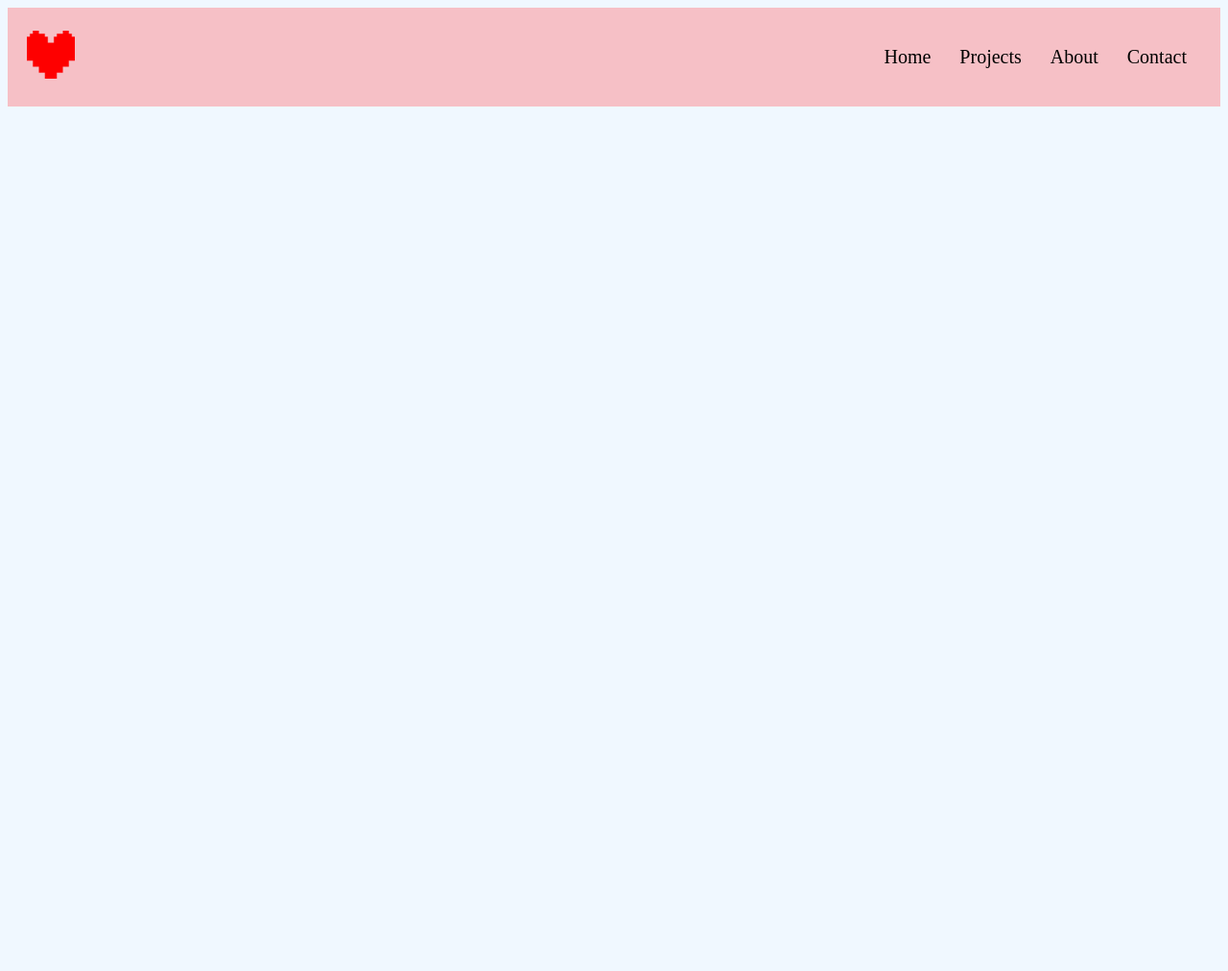
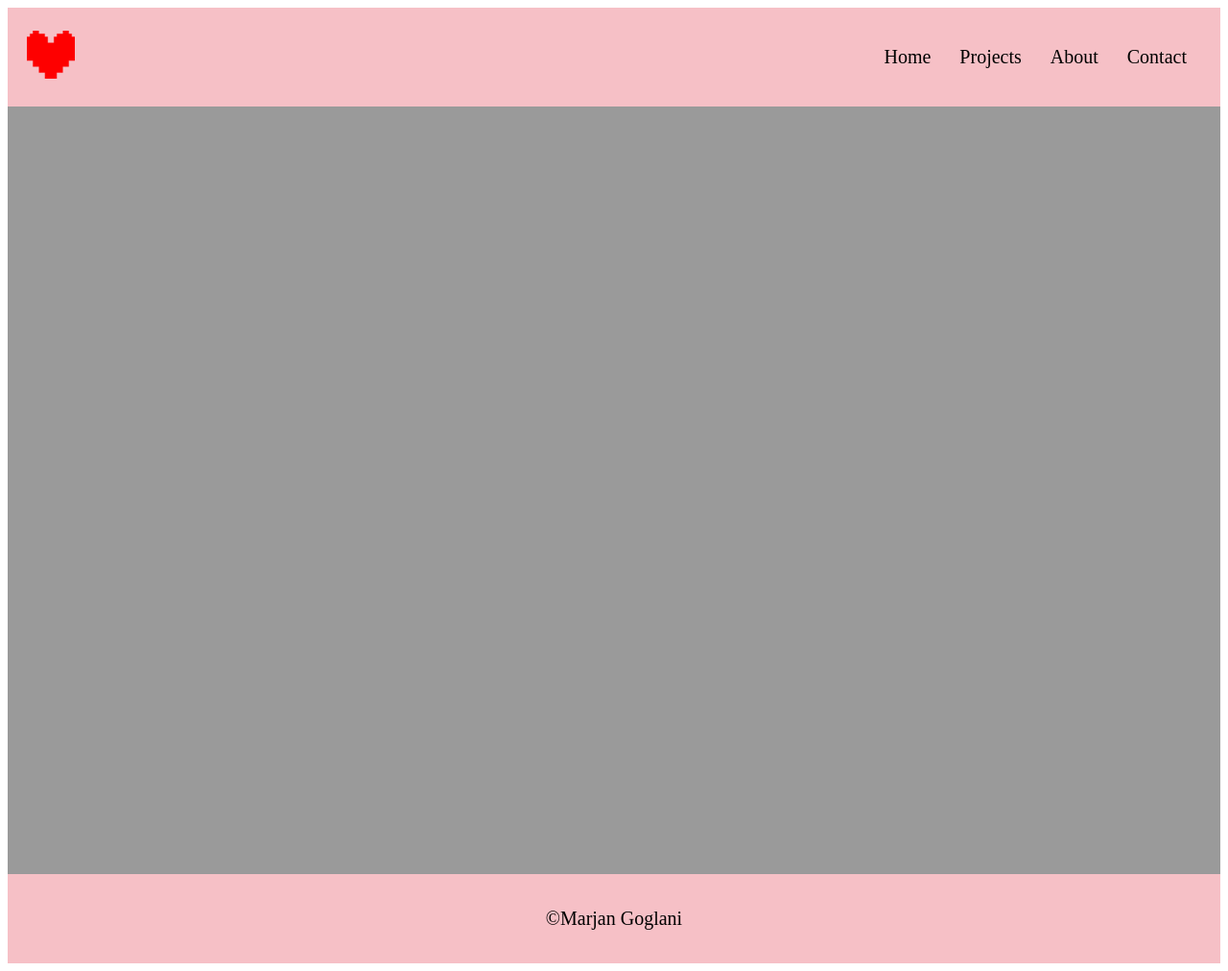
Before and after one commit to marjangoglani/portfolio-website, a plain HTML site: page index.html in a window 1280 px wide. Shown: the whole page at 96% size. Before the commit the page ends 800 px from the top, so only its background shows below. Drawn offline with Linux system fonts and the light colour scheme.

Commit message:
footer and main area

```diff
--- a/index.html
+++ b/index.html
@@ -19,8 +19,13 @@
         </ul>
     </nav>
 
+    <div class="main">
 
+    </div>
 
+    <footer>
+        <p>©Marjan Goglani</p>
+    </footer>
 
 </body>
 </html>
--- a/styles.css
+++ b/styles.css
@@ -1,9 +1,5 @@
 html {
     font-size: 20px;
-}
-
-body {
-    background-color: aliceblue;
 }
 
 a {
@@ -33,3 +29,16 @@ nav li {
 .logo {
     padding: 1rem;
 }
+
+.main {
+    min-height: 100vh;
+    background-color:rgb(154, 154, 154);
+}
+
+footer {
+    background-color: rgb(246, 192, 198);
+    padding: 15px;
+    display: flex;
+    align-items: center;
+    justify-content: center;
+}
```
